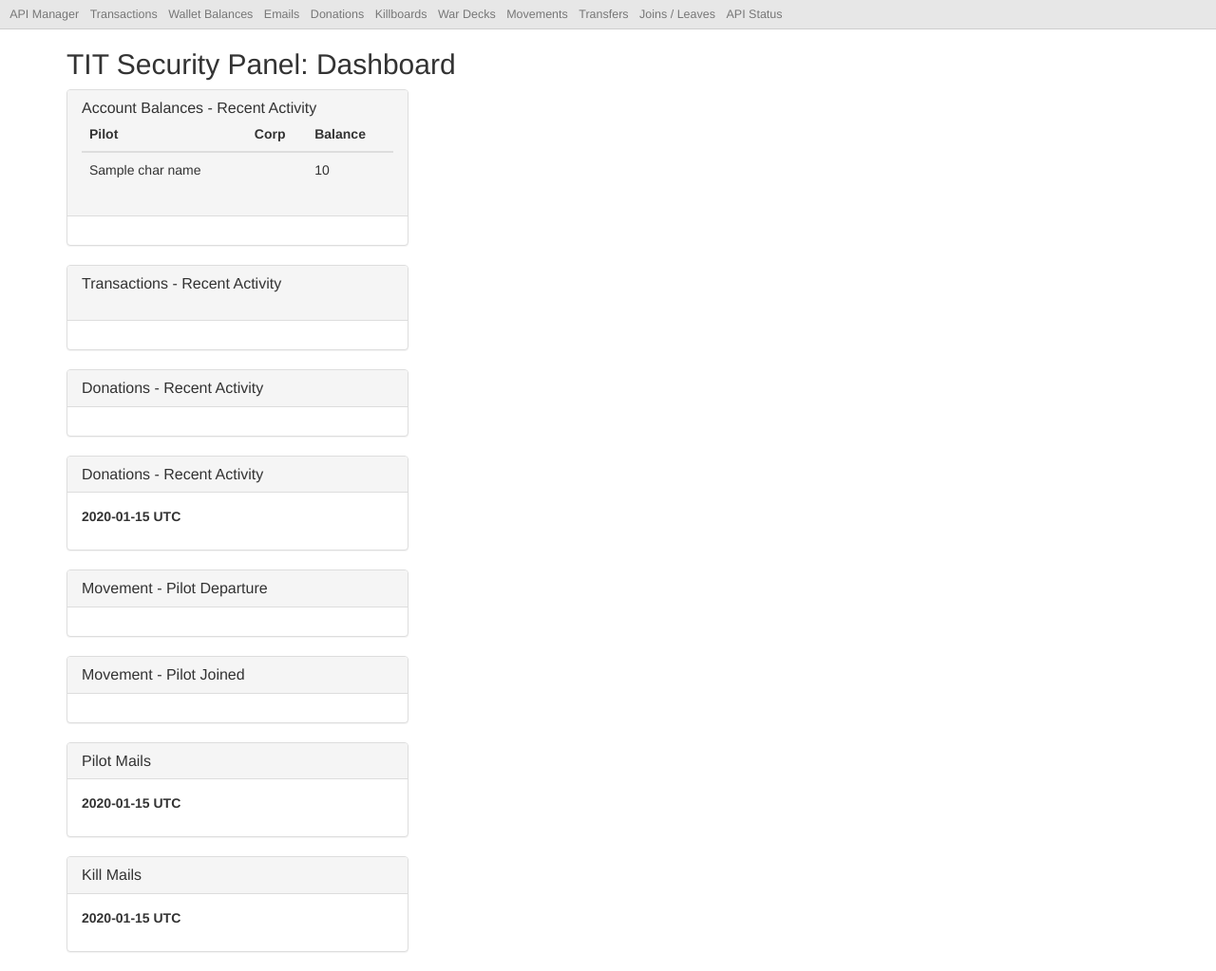
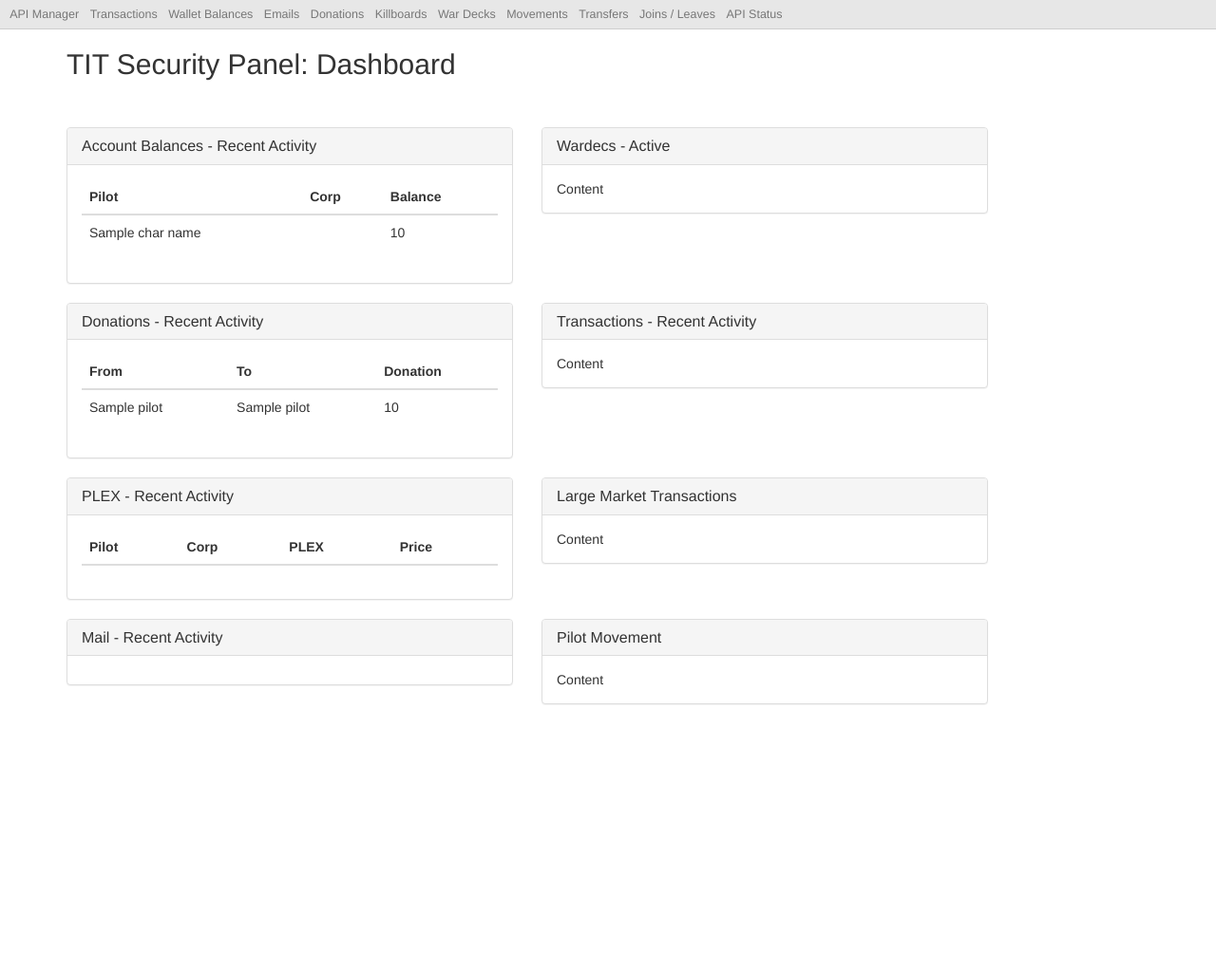
Before and after one commit to macalik/TITDev, a Flask app: template templates/security/security.html in a window 1280 px wide. Shown: the whole page at 95% size. After the commit the page ends 742 px from the top, so only its background shows below. Run offline with Flask 2, Linux system fonts and the light colour scheme; the template is opened without the code that fills it: most values are stand-ins (such as "Sample title", 1, 10 or a date in 2020); lists and menus that the app fills with data are empty; parts of the project's set-up code (start-up, migrations or seed data) failed here and were passed over; some libraries are stand-ins or nearby versions.

Commit message:
pushing to triss branch

```diff
--- a/templates/base.html
+++ b/templates/base.html
@@ -3,7 +3,13 @@
 
 {% block styles %}
 {{super()}}
+<!--
+ original css file
 <link rel="stylesheet" type="text/css" href="https://cdn.datatables.net/1.10.9/css/dataTables.bootstrap.min.css">
+-->
+<!-- cyborg css file -->
+<link rel="stylesheet" type="text/css" href="https://netdna.bootstrapcdn.com/bootswatch/2.3.2/cyborg/bootstrap.min.css">
+
 <link rel="stylesheet" type="text/css" href="{{url_for('static', filename='subnav.css')}}">
 {% endblock styles %}
 
--- a/templates/security/security.html
+++ b/templates/security/security.html
@@ -25,12 +25,17 @@
 </div>
     <div class="container">
         <h2>TIT Security Panel: Dashboard</h2>
+        <br/><br/>
+        <!-- ROW 1 -->
         <div class="row">
-             <div class="col-md-4">
+
+             <div class="col-md-4" style="width:500px;">
                  <div class="panel panel-default">
                     <div class="panel-heading">
                         <h3 class="panel-title">Account Balances - Recent Activity</h3>
-                        <table class="table table-hover" width="500px">
+                    </div>
+                    <div class="panel-body">
+                         <table class="table table-hover" width="500px">
                             <thead>
                             <tr>
                                 <th>Pilot</th>
@@ -61,70 +66,135 @@
                             </tbody>
                         </table>
                     </div>
+                </div>
+             </div>
+
+            <div class="col-md-4" style="width:500px;">
+                 <div class="panel panel-default">
+                    <div class="panel-heading">
+                        <h3 class="panel-title">Wardecs - Active</h3>
+                    </div>
                     <div class="panel-body">
+                        Content
                     </div>
                 </div>
-                <div class="panel panel-default">
-                    <div class="panel-heading">
-                        <h3 class="panel-title">Transactions - Recent Activity</h3>
-                        <table class="table table-hover table-condensed">
+            </div>
+        </div>
 
-                        </table>
-                    </div>
-                    <div class="panel-body">
-                    </div>
-                </div>
-                 <div class="panel panel-default">
-                    <div class="panel-heading">
-                        <h3 class="panel-title">Donations - Recent Activity</h3>
-                    </div>
-                    <div class="panel-body">
-                    </div>
-                </div>
+        <!-- ROW 2 -->
+        <div class="row">
+            <div class="col-md-4" style="width:500px;">
                 <div class="panel panel-default">
                     <div class="panel-heading">
                         <h3 class="panel-title">Donations - Recent Activity</h3>
                     </div>
                     <div class="panel-body">
-                        <p><b>{{next_update}} UTC</b></p>
+                         <table class="table table-hover" width="500px">
+                            <thead>
+                            <tr>
+                                <th>From</th>
+                                <th>To</th>
+                                <th>Donation</th>
+
+                            </tr>
+                            </thead>
+                            <tbody>
+                            {% for pilot in pilot_wallet_transactions %}
+                                <tr>
+                                    <td>
+                                        {{pilot["owner_name_1"]}}
+                                    </td>
+                                    <td>
+                                        {{pilot["owner_name_2"]}}
+                                    </td>
+                                    <td>
+                                        {{pilot["amount"]}}
+                                    </td>
+                                </tr>
+                            {% endfor %}
+                            </tbody>
+                        </table>
                     </div>
                 </div>
             </div>
-        </div>
-        <div class="row">
-             <div class="col-md-4">
+
+            <div class="col-md-4" style="width:500px;">
                 <div class="panel panel-default">
                     <div class="panel-heading">
-                        <h3 class="panel-title">Movement - Pilot Departure</h3>
+                        <h3 class="panel-title">Transactions - Recent Activity</h3>
                     </div>
                     <div class="panel-body">
+                        Content
                     </div>
                 </div>
-                 <div class="panel panel-default">
+            </div>
+
+        </div>
+
+        <!-- ROW 3 -->
+        <div class="row">
+            <div class="col-md-4" style="width:500px;">
+                <div class="panel panel-default">
                     <div class="panel-heading">
-                        <h3 class="panel-title">Movement - Pilot Joined</h3>
+                        <h3 class="panel-title">PLEX - Recent Activity</h3>
                     </div>
                     <div class="panel-body">
+                         <table class="table table-hover" width="500px">
+                            <thead>
+                            <tr>
+                                <th>Pilot</th>
+                                <th>Corp</th>
+                                <th>PLEX</th>
+                                <th>Price</th>
+                            </tr>
+                          </thead>
+                            <tbody>
+                            </tbody>
+                         </table>
+
                     </div>
                 </div>
+            </div>
+
+            <div class="col-md-4" style="width:500px;">
                 <div class="panel panel-default">
                     <div class="panel-heading">
-                        <h3 class="panel-title">Pilot Mails</h3>
+                        <h3 class="panel-title">Large Market Transactions</h3>
                     </div>
                     <div class="panel-body">
-                        <p><b>{{next_update}} UTC</b></p>
+                        Content
                     </div>
                 </div>
-                  <div class="panel panel-default">
+            </div>
+
+        </div>
+
+         <!-- ROW 4 -->
+        <div class="row">
+            <div class="col-md-4" style="width:500px;">
+                <div class="panel panel-default">
                     <div class="panel-heading">
-                        <h3 class="panel-title">Kill Mails</h3>
+                        <h3 class="panel-title">Mail - Recent Activity</h3>
                     </div>
                     <div class="panel-body">
-                        <p><b>{{next_update}} UTC</b></p>
+
+
                     </div>
                 </div>
+            </div>
 
+            <div class="col-md-4" style="width:500px;">
+                <div class="panel panel-default">
+                    <div class="panel-heading">
+                        <h3 class="panel-title">Pilot Movement</h3>
+                    </div>
+                    <div class="panel-body">
+                        Content
+                    </div>
+                </div>
             </div>
+
         </div>
+
     </div>
 {% endblock content %}
```
Also changed, not shown: helpers/api.py (+11 -10 lines), templates/security/api_manager.html (+12 -9 lines), views/navigation.py (+16 -2 lines), views/security/api_manager.py (+13 -1 lines), views/security/dashboard.py (+6 -6 lines).
